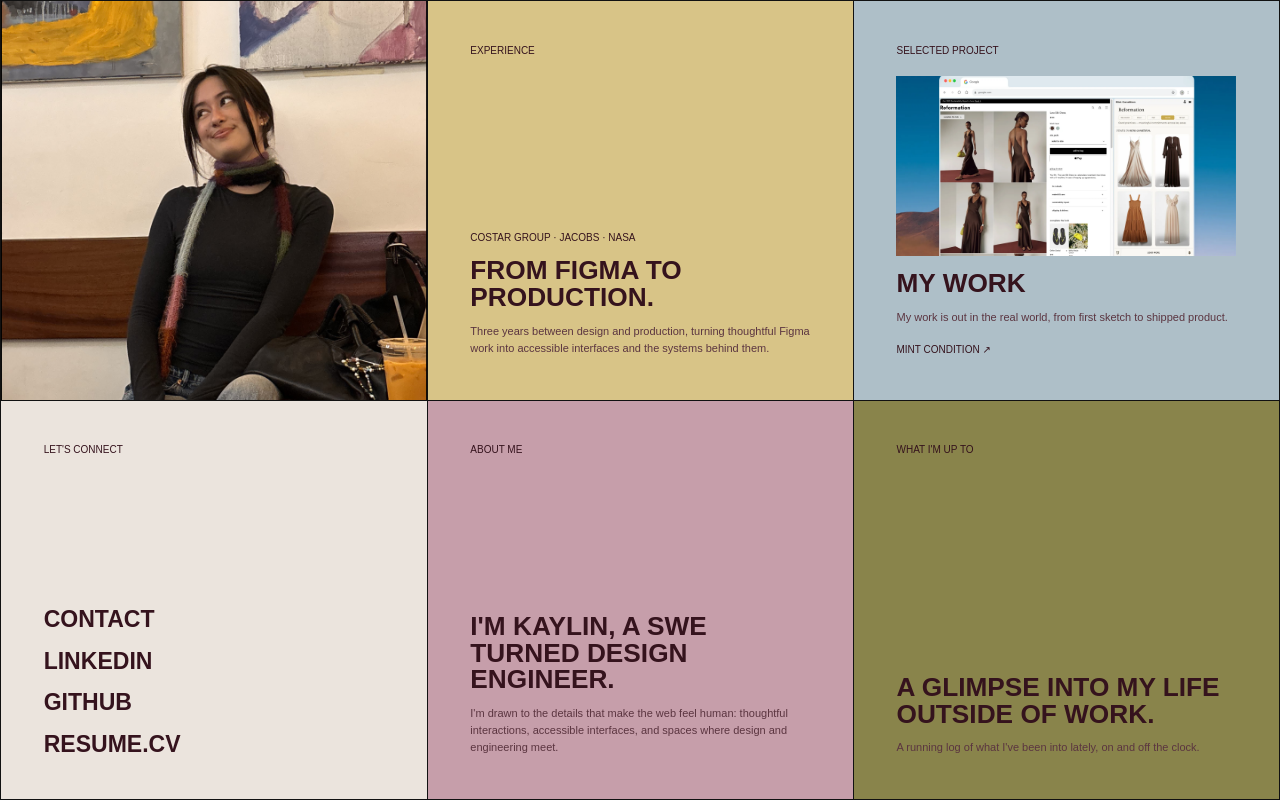
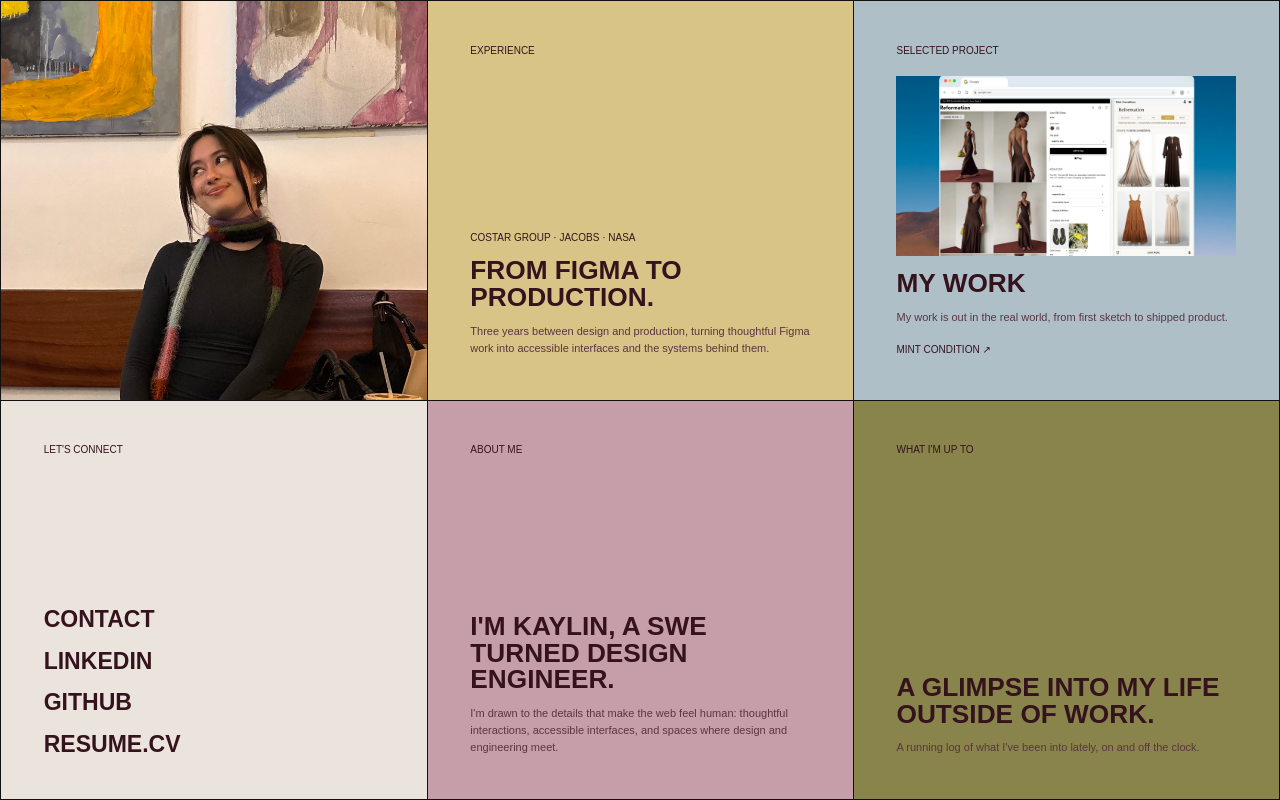
Before and after one commit to kaylinmpham/personal-website, a Next.js app: page / in a window 1280 px wide. Built offline with nearby package versions, Linux system fonts and the light colour scheme; a web font is replaced by a local one.

Commit message:
fixing headshot

```diff
--- a/components/sections/HomeGrid.tsx
+++ b/components/sections/HomeGrid.tsx
@@ -184,7 +184,7 @@ export default function HomeGrid() {
       <aside className="home-rail" aria-label="Profile and contact">
         <section className="home-tile home-tile-intro" id="about">
           <Image
-            src="/icons/head-shot.PNG"
+            src="/icons/head-shot.jpg"
             alt="Portrait of Kaylin Pham"
             fill
             priority
```
Also changed, not shown: public/icons/head-shot.PNG (deleted), public/icons/head-shot.jpg (added).
